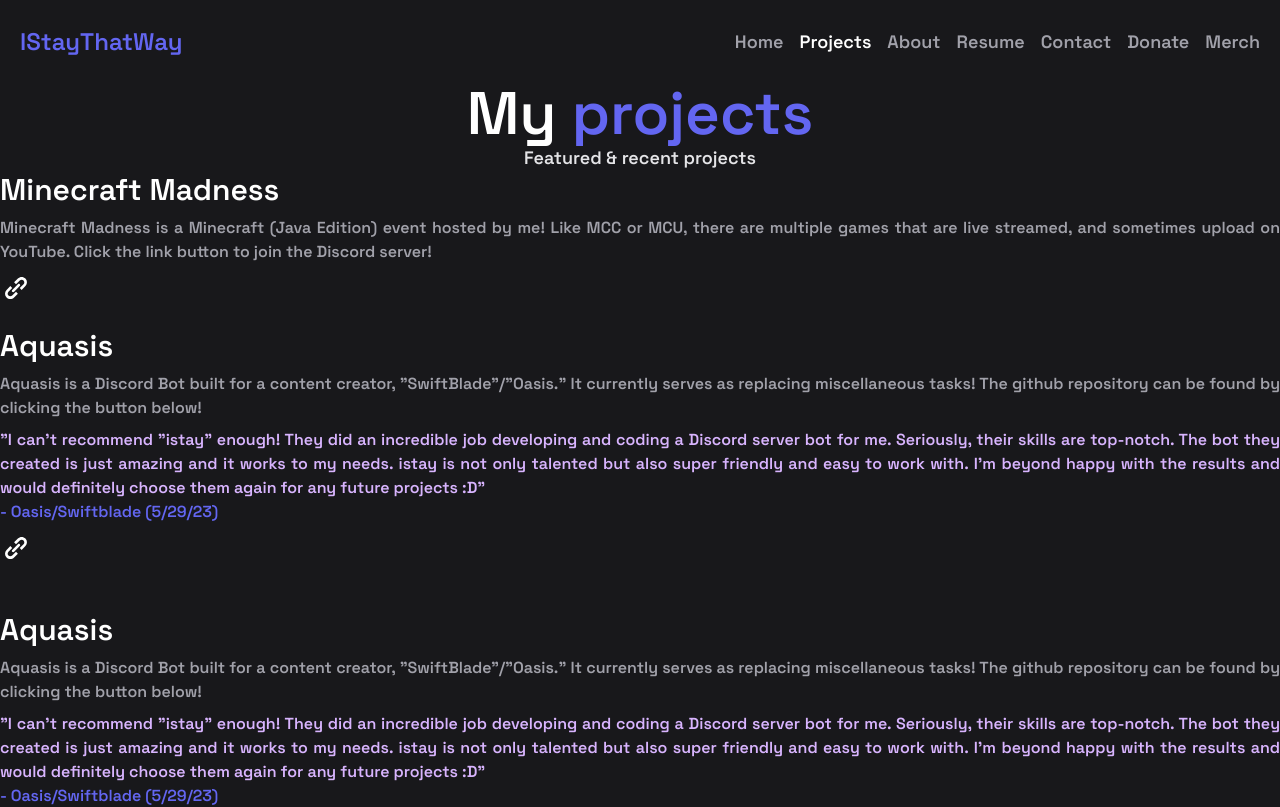
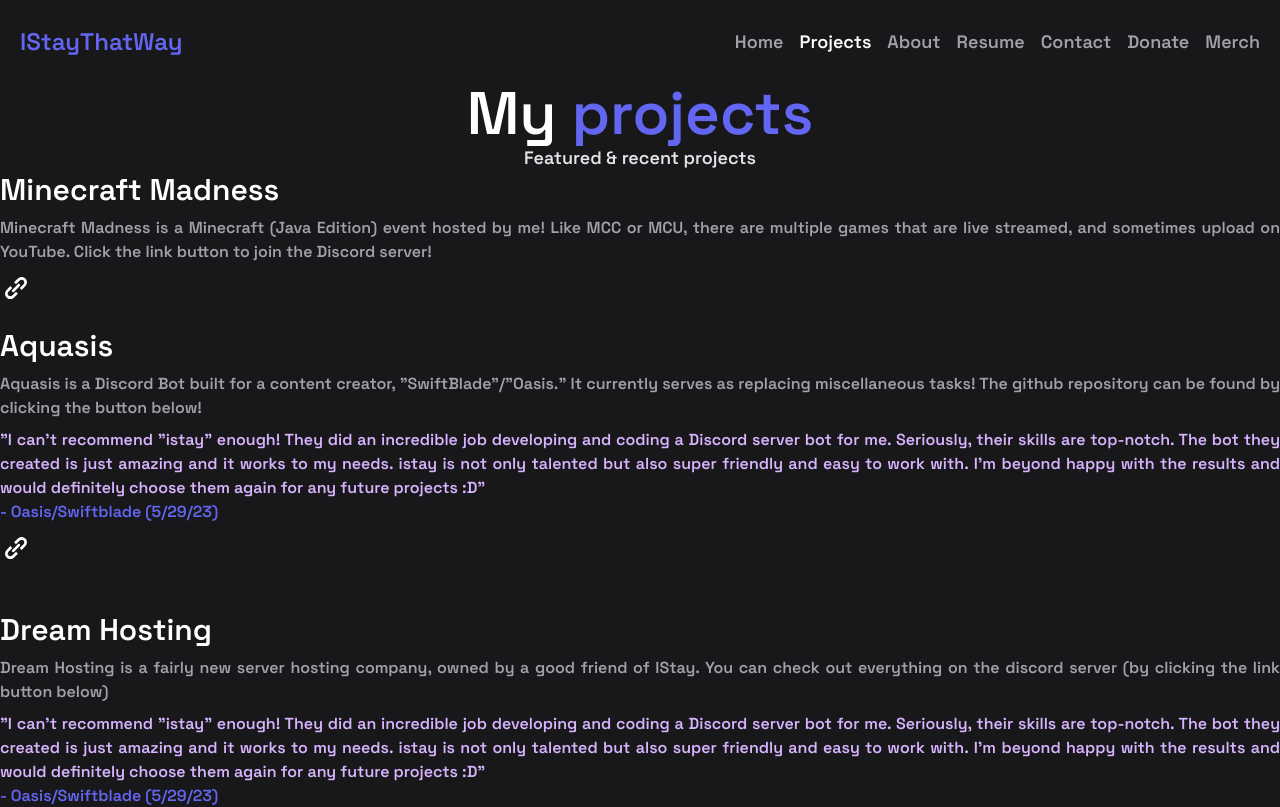
Before and after one commit to IStayThatWayCoding/istaythatway.com, a Next.js app: page /projects in a window 1280 px wide. Shown: the top 807 px of the page. Built offline with nearby package versions, Linux system fonts and the light colour scheme.

Commit message:
Update projects.js

```diff
--- a/pages/projects.js
+++ b/pages/projects.js
@@ -72,14 +72,24 @@
                                     <br>
                                     </br>
                                     <div className="flex-grow space-y-2">
-                                        <h1 className="text-3xl font-bold">Aquasis</h1>
+                                        <h1 className="text-3xl font-bold">Dream Hosting</h1>
                                         <p className="text-gray-400 py- text-justify">
-                                            Aquasis is a Discord Bot built for a content creator, "SwiftBlade"/"Oasis." It currently serves as replacing miscellaneous tasks! The github repository can be found by clicking the button below!
+                                            Dream Hosting is a fairly new server hosting company, owned by a good friend of IStay. You can check out everything on the discord server (by clicking the link button below)
                                         </p>
                                         <p className="text-purple-300 py- text-justify">
                                             "I can't recommend "istay" enough! They did an incredible job developing and coding a Discord server bot for me. Seriously, their skills are top-notch. The bot they created is just amazing and it works to my needs. istay is not only talented but also super friendly and easy to work with. I'm beyond happy with the results and would definitely choose them again for any future projects :D" <br/><a href="https://discord.gg/RtsZcajWCR" target="_blank">- Oasis/Swiftblade (5/29/23)</a>
                                         </p>
 
+                                        <div className="flex space-x-2">
+                                            <a className="rounded-full" href="https://www.github.com/istaythatwaycoding/aquasis" target="_blank">
+                                                <svg className="h-8 w-8" fill="#fff" viewBox="0 0 24 24" xmlns="http://www.w3.org/2000/svg">
+                                                    <title>Link</title>
+                                                    <path d="M14.8284 12L16.2426 13.4142L19.071 10.5858C20.6331 9.02365 20.6331 6.49099 19.071 4.9289C17.509 3.3668 14.9763 3.3668 13.4142 4.9289L10.5858 7.75732L12 9.17154L14.8284 6.34311C15.6095 5.56206 16.8758 5.56206 17.6568 6.34311C18.4379 7.12416 18.4379 8.39049 17.6568 9.17154L14.8284 12Z" />
+                                                    <path d="M12 14.8285L13.4142 16.2427L10.5858 19.0711C9.02372 20.6332 6.49106 20.6332 4.92896 19.0711C3.36686 17.509 3.36686 14.9764 4.92896 13.4143L7.75739 10.5858L9.1716 12L6.34317 14.8285C5.56212 15.6095 5.56212 16.8758 6.34317 17.6569C7.12422 18.4379 8.39055 18.4379 9.1716 17.6569L12 14.8285Z" />
+                                                    <path d="M14.8285 10.5857C15.219 10.1952 15.219 9.56199 14.8285 9.17147C14.4379 8.78094 13.8048 8.78094 13.4142 9.17147L9.1716 13.4141C8.78107 13.8046 8.78107 14.4378 9.1716 14.8283C9.56212 15.2188 10.1953 15.2188 10.5858 14.8283L14.8285 10.5857Z" />
+                                                </svg>
+                                            </a>
+                                        </div>
                                         <div className="flex space-x-2">
                                             <a className="rounded-full" href="https://www.github.com/istaythatwaycoding/aquasis" target="_blank">
                                                 <svg className="h-8 w-8" fill="#fff" viewBox="0 0 24 24" xmlns="http://www.w3.org/2000/svg">
```
